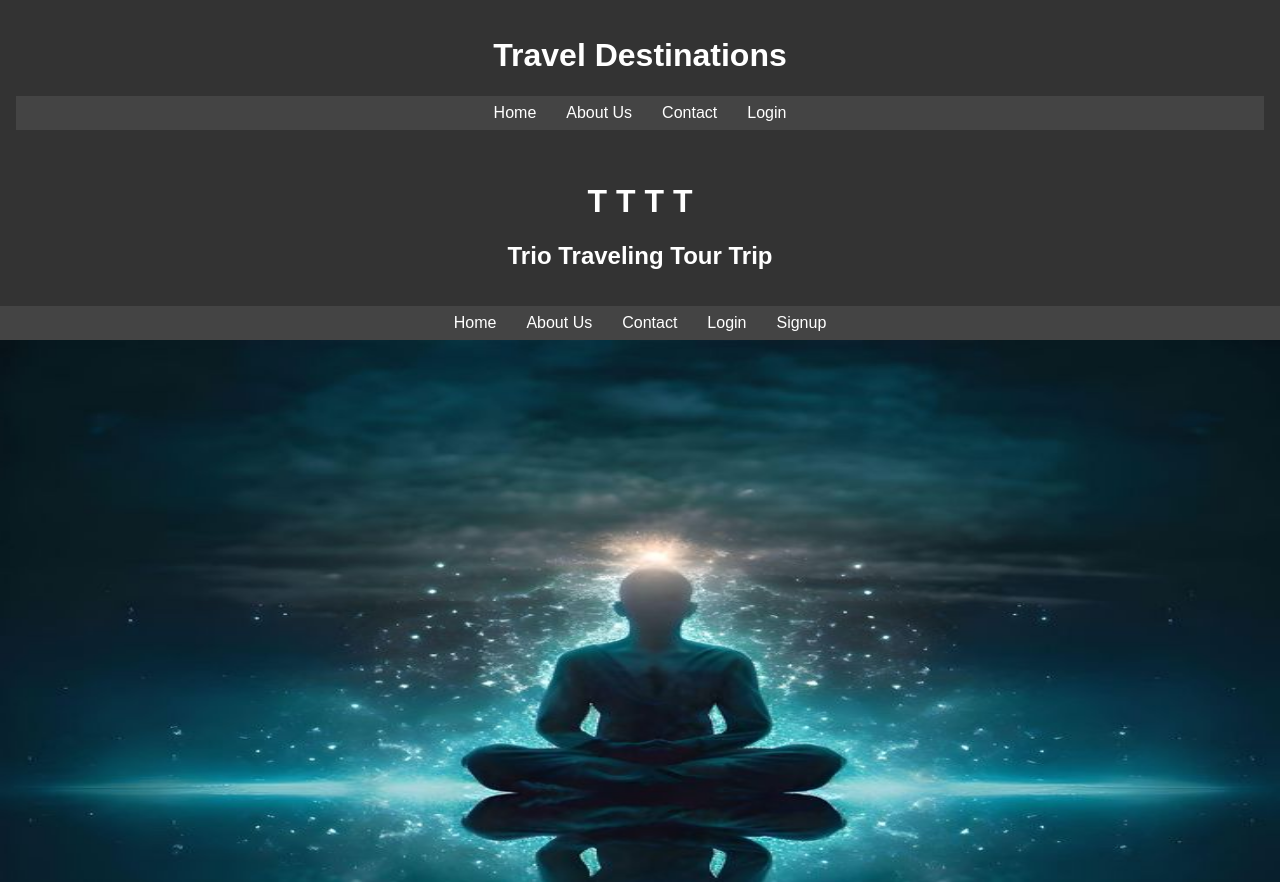
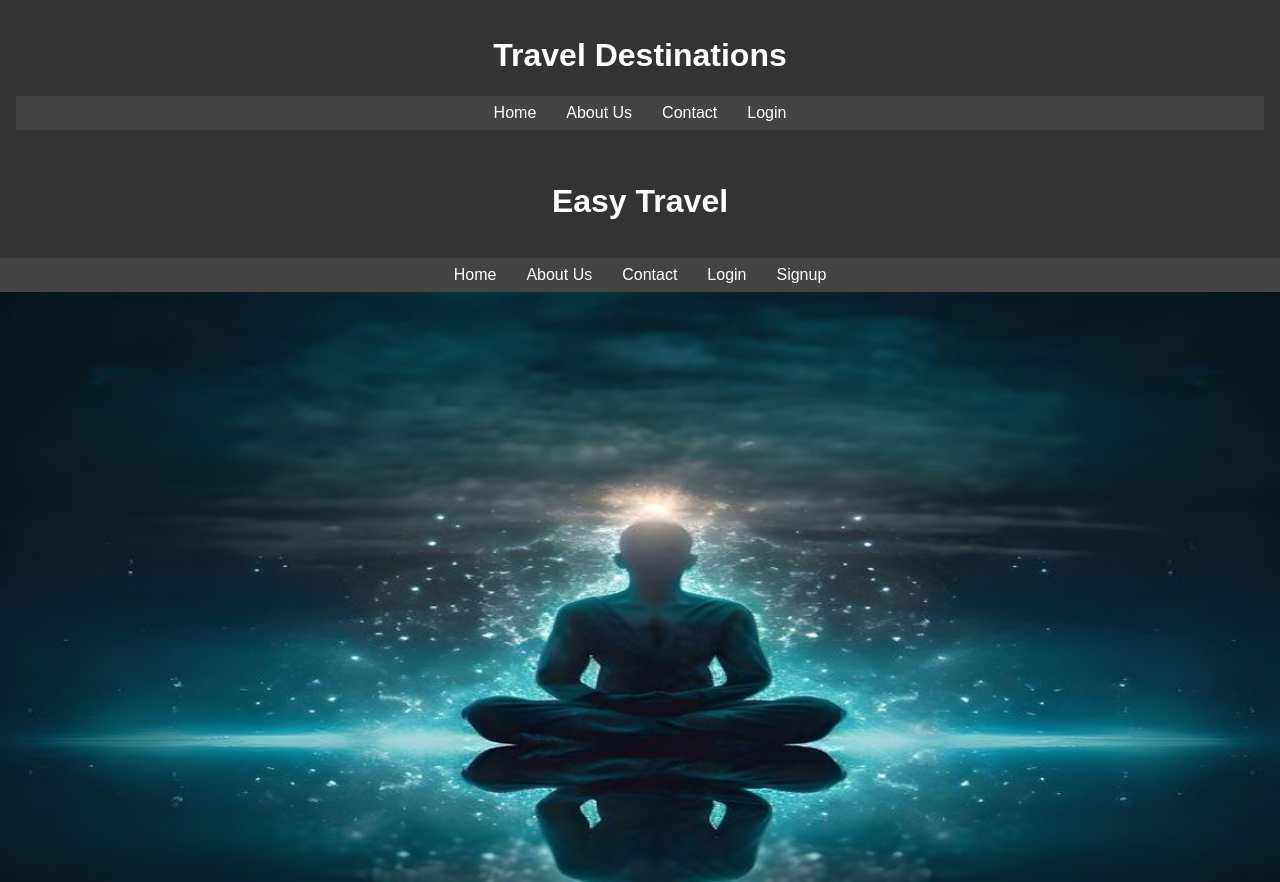
Before and after one commit to vdnvarma/vdnvarma.github.io, a plain HTML site: page index.html in a window 1280 px wide. Shown: the top 882 px of the page. Drawn offline with nearby package versions, Linux system fonts and the light colour scheme; files that its build step writes are made by us from their sources.

Commit message:
Update index.html

```diff
--- a/index.html
+++ b/index.html
@@ -52,8 +52,7 @@
 <body>
     <include src="header.html"></include>
     <header>
-        <h1>T  T  T  T</h1>
-        <h2>Trio Traveling Tour Trip</h2>
+        <h1>Easy Travel</h1>
     </header>
     <nav>
         <a href="/">Home</a>
```
